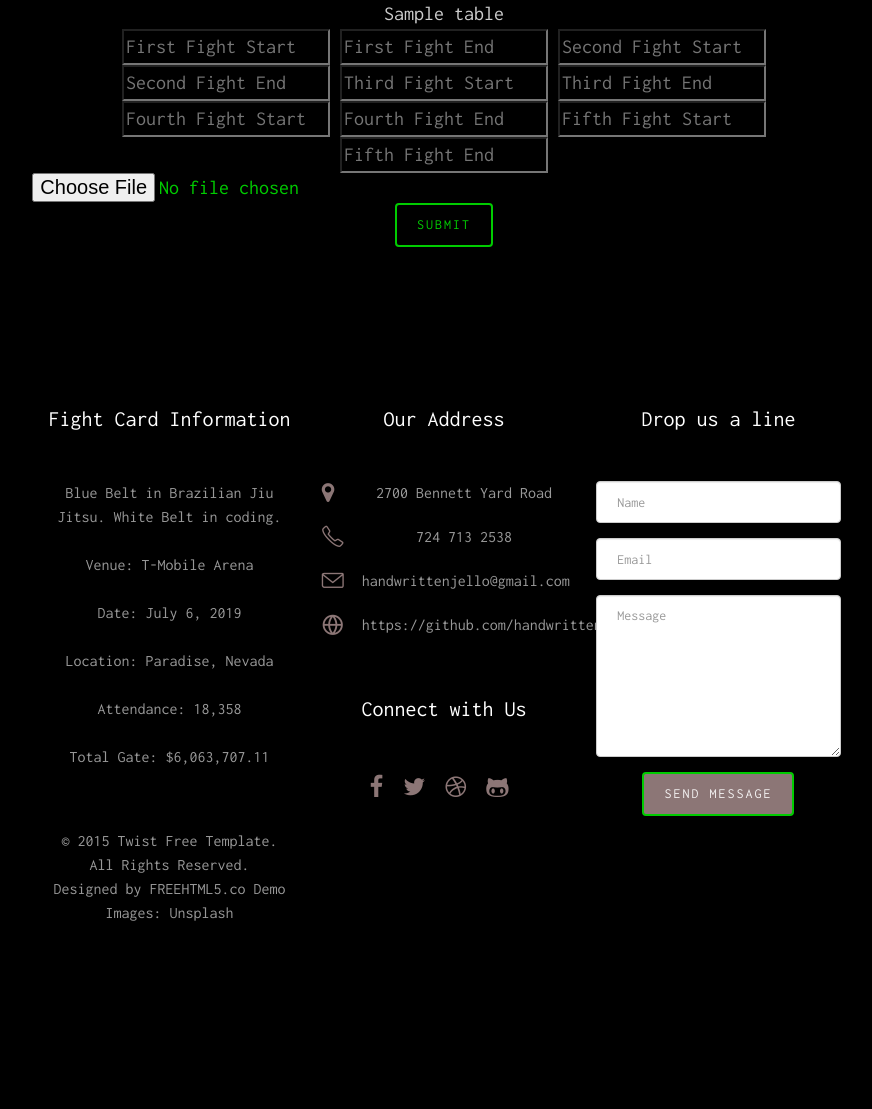
After one commit to handwrittenjello/AutomatedEdit, a Python web app: template flask/templates/split.html in a window 1280 px wide. The commit adds this page. Shown: the part 901-2010 px from the top of the page, without its empty margins (196-1068 px from the left). Run offline with Jinja, Linux system fonts and the light colour scheme; the template is opened without the code that fills it: most values are stand-ins (such as "Sample title", 1, 10 or a date in 2020); form fields are guessed from the names that the template uses; some web fonts are replaced.

Commit message:
Variables getting passed: Input-Split

```diff
--- a/flask/templates/input.html
+++ b/flask/templates/input.html
@@ -1,6 +1,6 @@
 {% extends "layout.html" %}
 {% block content %}
-    <form action="" method="POST">
+    <form action="split" method="POST">
     {{ form.hidden_tag() }}
     <section id="fh5co-home" data-section="home" style=";" data-stellar-background-ratio="0.5">
         <div class="gradient"></div>
--- /dev/null
+++ b/flask/templates/split.html
@@ -0,0 +1,129 @@
+{% extends "layout.html" %}
+{% block content %}
+
+<section id="fh5co-home" data-section="home" style="background-image: url({{ directBackdrop }});" data-stellar-background-ratio="0.5">
+        <div class="gradient"></div>
+        <div class="container">
+            <div class="text-wrap">
+                <div class="text-inner">
+                    <div class="row">
+                        <div class="col-md-8 col-md-offset-2 text-center">
+                            <h1 class="to-animate">UFC {{ card }}: Jones vs. Santos</h1>
+                            <h2 class="to-animate"> July 6, 2019</h2>
+                        </div>
+                    </div>
+                </div>
+            </div>
+        </div>
+    </section>
+
+
+    <!-- jQuery -->
+    <script src="{{ url_for('static',filename='js/jquery.min.js') }}"></script>
+    <!-- jQuery Easing -->
+    <script src="{{ url_for('static',filename='js/jquery.easing.1.3.js') }}"></script>
+    <!-- Bootstrap -->
+    <script src="{{ url_for('static',filename='js/bootstrap.min.js') }}"></script>
+    <!-- Waypoints -->
+    <script src="{{ url_for('static',filename='js/jquery.waypoints.min.js') }}"></script>
+    <!-- Stellar Parallax -->
+    <script src="{{ url_for('static',filename='js/jquery.stellar.min.js') }}"></script>
+    <!-- Counters -->
+    <script src="{{ url_for('static',filename='js/jquery.countTo.js') }}"></script>
+    <!-- Main JS (Do not remove) -->
+    <script src="{{ url_for('static',filename='js/main.js') }}"></script>
+    <div style =".ufctable"></div>
+        <div class="table-responsive">
+            <div class="text-wrap">
+                <div class="text-inner">
+                    <div class="table-row">
+                        <div class= "col-md-8 col-md-offset-2 text-center">
+                            <table width="100%" border="0"  text-align:center>
+                            <table id="FightCard">
+                            <div style="text-align:center;">
+                              {% for table in tables %}
+                                      {{ table|safe }}
+                              {% endfor %}
+                        </div>
+                    </div>
+                </div>
+            </div>
+        </div>
+    </div>
+        <div class="navigation">
+            <form action = '/ufc' method = "post">
+                <div id = "filename">
+                    {{ form.firstFightStart(placeholder="First Fight Start")}}</li>
+                    {{ form.firstFightEnd(placeholder="First Fight End")}}</li>
+                    {{ form.secondFightStart(placeholder="Second Fight Start")}}</li>
+                    {{ form.secondFightStart(placeholder="Second Fight End")}}</li>
+                    {{ form.thirdFightStart(placeholder="Third Fight Start")}}</li>
+                    {{ form.thirdFightEnd(placeholder="Third Fight End")}}</li>
+                    {{ form.fourthFightStart(placeholder="Fourth Fight Start")}}</li>
+                    {{ form.fourthFightEnd(placeholder="Fourth Fight End")}}</li>
+                    {{ form.fifthFightStart(placeholder="Fifth Fight Start")}}</li>
+                    {{ form.fifthFightEnd(placeholder="Fifth Fight End")}}</li>
+                    {{ form.filename(placeholder="Filename")}}</li>
+                    <input type="submit" class = "btn" value="Submit">
+
+                </div>
+            </form>
+        </div>
+            <div id="fh5co-footer" role="contentinfo">
+        <div class="container">
+            <div class="row">
+                <div class="col-md-4 to-animate">
+                    <h3 class="section-title">Fight Card Information</h3>
+                    <p>Blue Belt in Brazilian Jiu Jitsu.  White Belt in coding.</p>
+                    <p> Venue:  T-Mobile Arena</p>
+                    <p> Date:  July 6, 2019</p>
+                    <p> Location:  Paradise, Nevada</p>
+                    <p> Attendance:  18,358</p>
+                    <p> Total Gate:  $6,063,707.11</p>
+
+                    <p class="copy-right">&copy; 2015 Twist Free Template. <br>All Rights Reserved. <br>
+                        Designed by <a href="http://freehtml5.co/" target="_blank">FREEHTML5.co</a>
+                        Demo Images: <a href="http://unsplash.com/" target="_blank">Unsplash</a>
+                    </p>
+                </div>
+                <div class="col-md-4 to-animate">
+                    <h3 class="section-title">Our Address</h3>
+                    <ul class="contact-info">
+                        <li><i class="icon-map-marker"></i>2700 Bennett Yard Road</li>
+                        <li><i class="icon-phone"></i>724 713 2538</li>
+                        <li><i class="icon-envelope"></i><a href="#">handwrittenjello@gmail.com</a></li>
+                        <li><i class="icon-globe2"></i><a href="#">https://github.com/handwrittenjello</a></li>
+                    </ul>
+                    <h3 class="section-title">Connect with Us</h3>
+                    <ul class="social-media">
+                        <li><a href="#" class="facebook"><i class="icon-facebook"></i></a></li>
+                        <li><a href="#" class="twitter"><i class="icon-twitter"></i></a></li>
+                        <li><a href="#" class="dribbble"><i class="icon-dribbble"></i></a></li>
+                        <li><a href="#" class="github"><i class="icon-github-alt"></i></a></li>
+                    </ul>
+                </div>
+                <div class="col-md-4 to-animate">
+                    <h3 class="section-title">Drop us a line</h3>
+                    <form class="contact-form">
+                        <div class="form-group">
+                            <label for="name" class="sr-only">Name</label>
+                            <input type="name" class="form-control" id="name" placeholder="Name">
+                        </div>
+                        <div class="form-group">
+                            <label for="email" class="sr-only">Email</label>
+                            <input type="email" class="form-control" id="email" placeholder="Email">
+                        </div>
+                        <div class="form-group">
+                            <label for="message" class="sr-only">Message</label>
+                            <textarea class="form-control" id="message" rows="7" placeholder="Message"></textarea>
+                        </div>
+                        <div class="form-group">
+                            <input type="submit" id="btn-submit" class="btn btn-send-message btn-md" value="Send Message">
+                        </div>
+                    </form>
+                </div>
+            </div>
+        </div>
+    </div>
+
+{% endblock content %}
```
Also changed, not shown: flask/form.py (+14 -1 lines), flask/input.py (+32 -4 lines).
